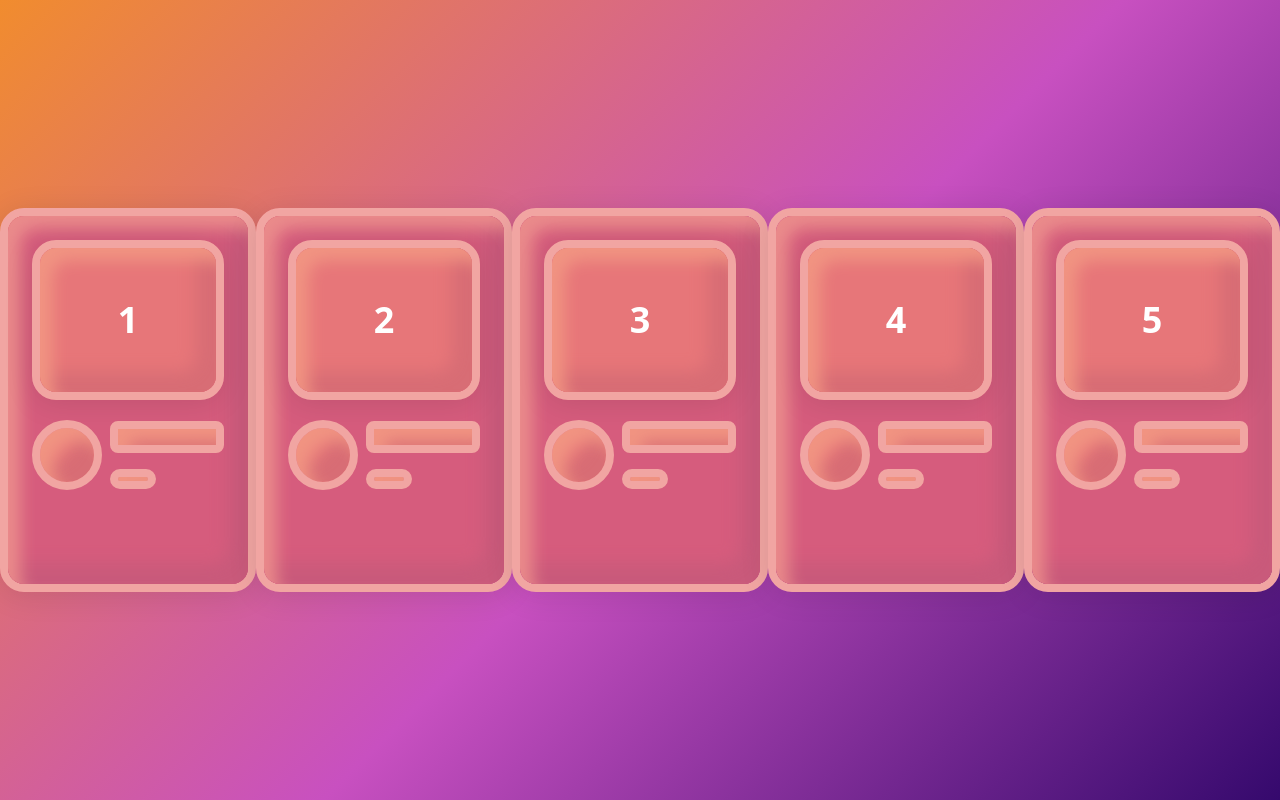
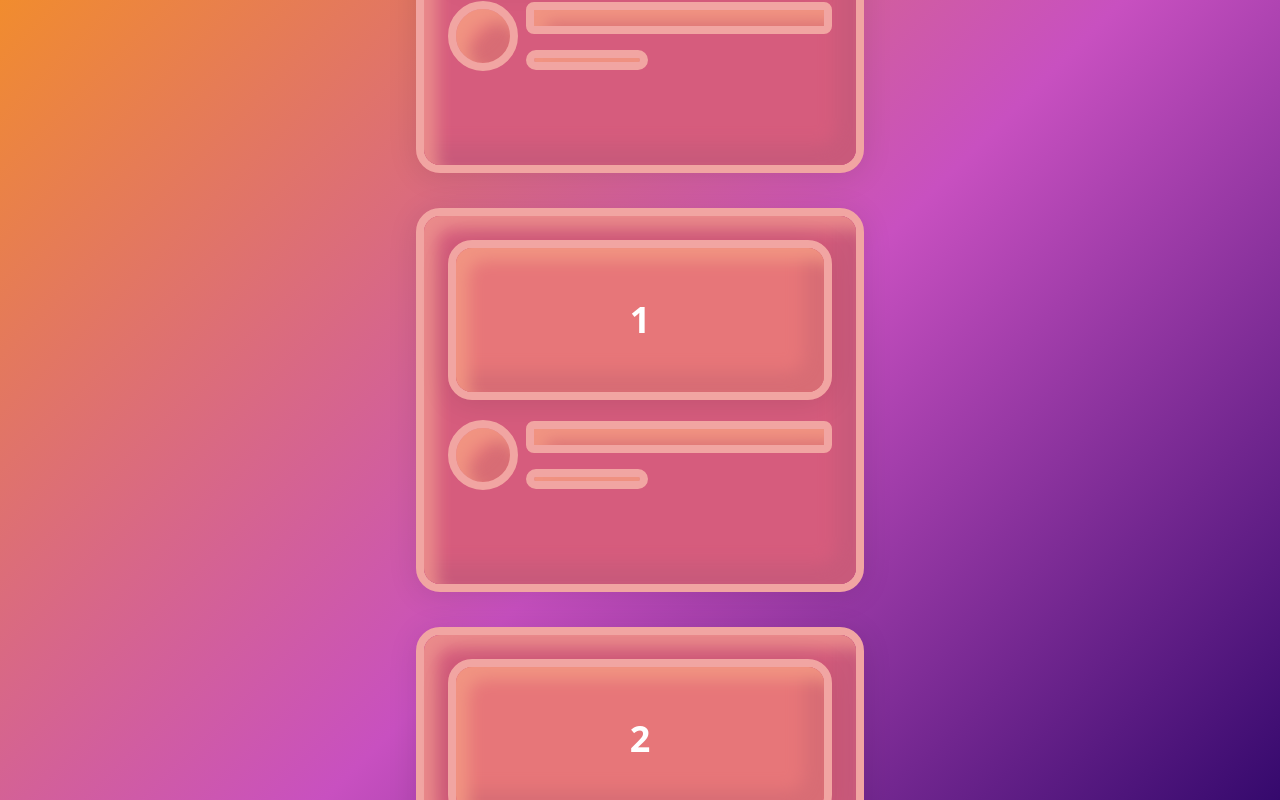
Before and after one commit to bicky-tmg/drag-ngit, a React (Vite) app: page / in a window 1280 px wide. Built offline with nearby package versions, Linux system fonts and the light colour scheme.

Commit message:
feat: positioning the list of cards in vertical for loop transition

```diff
--- a/src/App.tsx
+++ b/src/App.tsx
@@ -1,20 +1,54 @@
+import { useState } from "react";
 import { Card, CardBody, CardHeader } from "./components/Card";
 
 const LENGTH = 5;
+const CARD_HEIGHT = 384;
+const CARD_SPACING = 35;
 
 const cards = Array.from({ length: LENGTH }, (_, idx) => idx + 1);
 
 function App() {
+  const [activeIndex, setActiveIndex] = useState(0);
+
+  const halfwayIndex = Math.ceil(LENGTH / 2);
+  const itemHeight = CARD_HEIGHT + CARD_SPACING;
+
+  const determinePlacement = (itemIndex: number) => {
+    if (activeIndex === itemIndex) return 0;
+
+    if (itemIndex >= halfwayIndex) {
+      if (activeIndex > itemIndex - halfwayIndex) {
+        return (itemIndex - activeIndex) * itemHeight;
+      } else {
+        return -(LENGTH + activeIndex - itemIndex) * itemHeight;
+      }
+    }
+
+    if (itemIndex > activeIndex) {
+      return (itemIndex - activeIndex) * itemHeight;
+    }
+  };
+
   return (
-    <main className="h-screen relative flex items-center justify-center overflow-hidden bg-medium-vermilion bg-body-pattern">
+    <main className="h-screen overflow-hidden bg-medium-vermilion bg-body-pattern">
+      <div className="h-full flex-1 relative flex items-center justify-center">
         {cards.map((card, idx) => (
-        <Card key={idx}>
+          <div
+            className="absolute top-30"
+            style={{
+              transform: `translateY(${determinePlacement(idx)}px)`,
+            }}
+            key={idx}
+          >
+            <Card>
               <CardHeader className="flex items-center justify-center">
                 <h1 className="text-white text-4xl font-bold">{card}</h1>
               </CardHeader>
               <CardBody />
             </Card>
+          </div>
         ))}
+      </div>
     </main>
   );
 }
```
Lines whose indentation alone changed are shown as unchanged.
